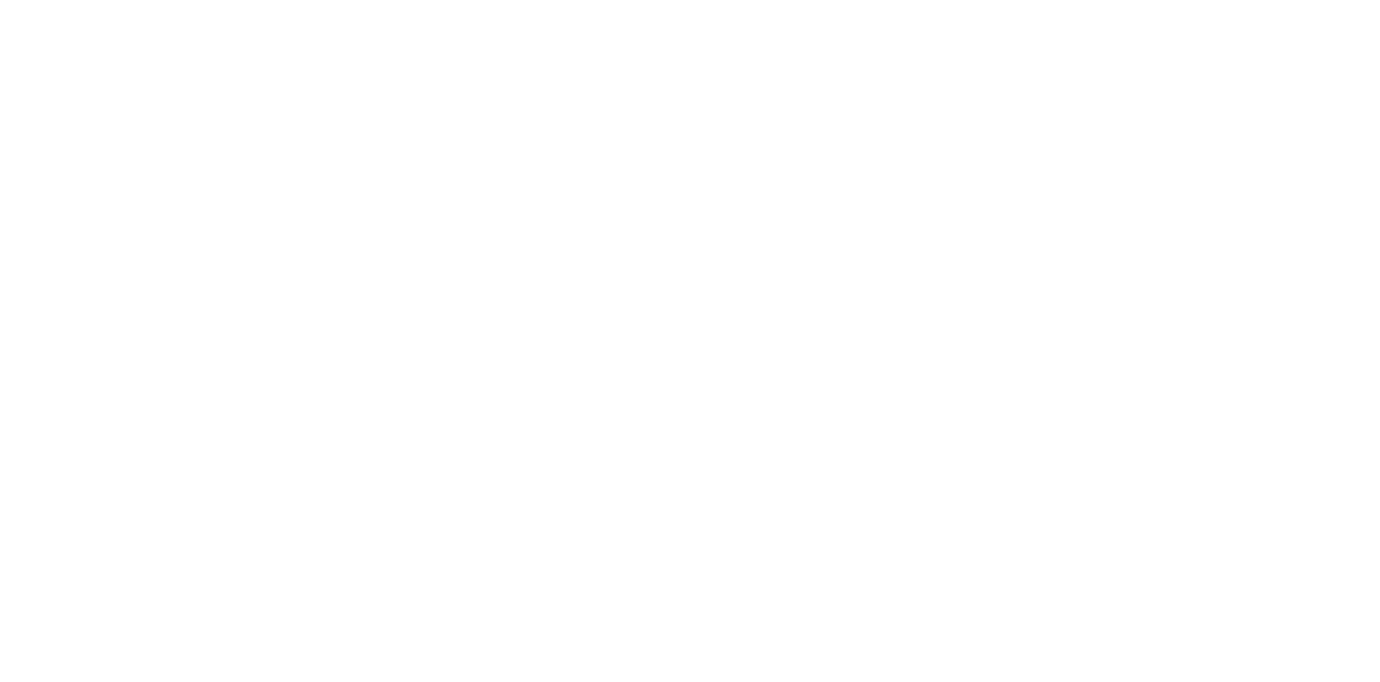
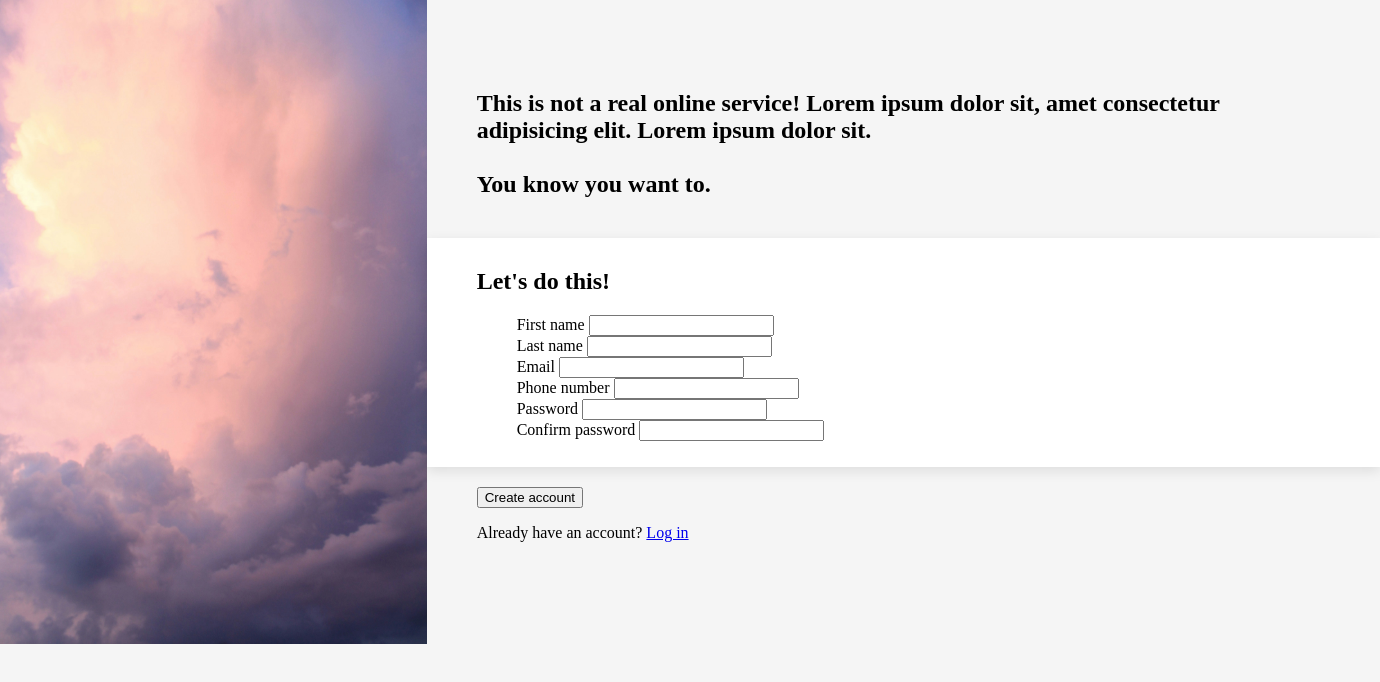
Before and after one commit to balszan/sign-up-form, a plain HTML site: page index.html in a window 1280 px wide. Shown: the whole page, 1380 px wide, since content can reach past the window. Drawn offline with Linux system fonts and the light colour scheme.

Commit message:
Add basic styling

```diff
--- a/index.html
+++ b/index.html
@@ -7,6 +7,56 @@
     <link rel="stylesheet" href="style.css">
 </head>
 <body>
+    <section class="left-section">
+        <img src="images/background.jpg" class="left-section-background">
+    </section>
+    <section class="right-section">
+        <div class="right-non-form">
+        <h1>This is not a real online service! Lorem ipsum dolor sit, amet consectetur adipisicing elit. Lorem ipsum dolor sit. <br><br>You know you want to.
+        </h1>
+    </div>
+        <form method="get" action="/">
+            <div class="form-class">
+            <h2>Let's do this!</h2>
+                <ul>
 
+            <li>
+                <label for="first-name">First name</label>
+                <input type="text" name="first-name" id="first-name">
+            </li>
+
+            <li>
+                <label for="last-name">Last name</label>
+                <input type="text" name="last-name" id="last-name">
+            </li>
+
+            <li>
+                <label for="email">Email</label>
+                <input type="email" name="email" id="email">
+            </li>
+
+            <li>
+                <label for="phone-number">Phone number</label>
+                <input type="tel" name="phone-number" id="phone-number">
+            </li>
+
+            <li>
+                <label for="password">Password</label>
+                <input type="password" name="password" id="password">
+            </li>
+
+            <li>
+                <label for="confirm-password">Confirm password</label>
+                <input type="password" name="confirm-password" id="confirm-password">
+            </li>
+        </ul>
+
+        </div>
+        <div class="right-non-form">
+            <button type="submit">Create account</button>
+        </form>
+        <p>Already have an account? <a href='#'>Log in</a> </p>
+    </div>
+    </section>
 </body>
 </html>
--- a/style.css
+++ b/style.css
@@ -0,0 +1,48 @@
+body {
+    margin: 0 auto;
+    display: flex;
+    background-color: #f5f5f5;
+    box-sizing: border-box;
+}
+
+.left-section {
+    flex: 1;
+}
+
+.left-section-background {
+    width: 100%;
+    height: 100%;
+    object-fit: cover;
+
+}
+
+.right-section {
+    flex: 2;
+
+}
+
+.right-section h1 {
+    font-family: 'Norse-Bold';
+    src: url('/Norse-Bold.otf') format('opentype');
+    font-size: 1.5rem;
+    padding: 50px 0 0 0;
+}
+
+.form-class {
+    background-color: white;
+    width: 100%;
+    padding: 10px 50px;
+    box-shadow: rgba(0, 0, 0, 0.1) 0px 4px 12px;
+}
+
+.form-class li {
+    list-style-type: none;
+}
+
+.right-non-form {
+    padding: 20px 50px;
+}
+
+.right-non-form h1 {
+    padding-top: 50px;
+}
```
Also changed, not shown: Norse-Bold.otf (added).
